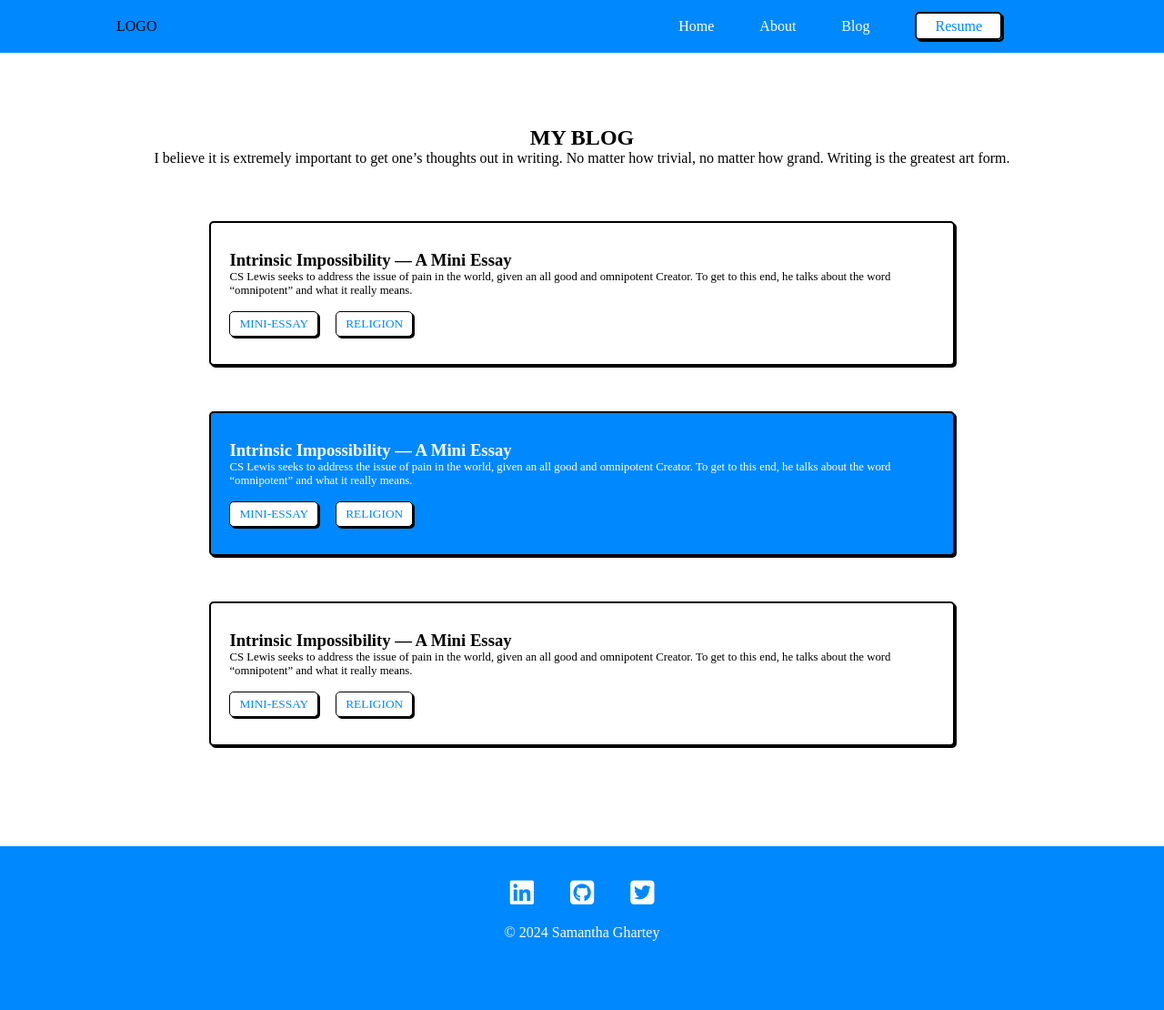
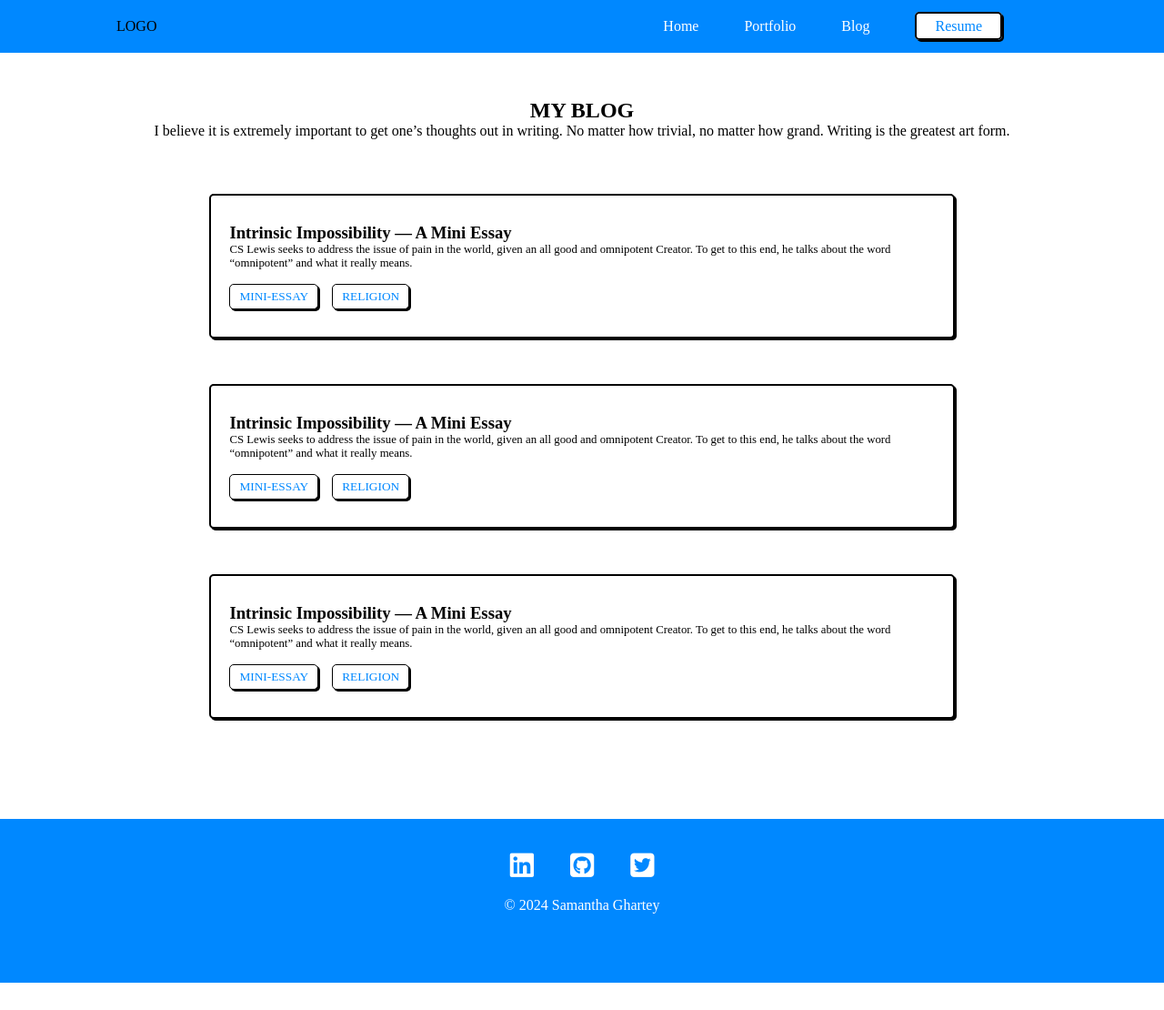
Before and after one commit to samanthaghartey/samanthaghartey.github.io, a Jekyll site: the page built from blog.html, in a window 1280 px wide. Shown: the whole page at 91% size. Built offline with Jekyll 4.4.1, drawn with Linux system fonts in a browser that asks for light colours; nearby versions of some CDN libraries; after the commit the page ends 1080 px from its top, so only the background shows below that.

Commit message:
Updated site

```diff
--- a/_layouts/default.html
+++ b/_layouts/default.html
@@ -5,8 +5,8 @@
     <meta name="viewport" content="width=device-width, initial-scale=1.0" />
     <title>{{ page.title }}</title>
     <link rel="stylesheet" href="{{ '/styles.css' | relative_url }}" />
-    {% if page.title == 'Blog' %}
-    <link rel="stylesheet" href="{{ '/blog.css' | relative_url }}" />
+    {% if page.title != 'Samantha' %}
+    <link rel="stylesheet" href="{{ '/general.css' | relative_url }}" />
     {% endif %}
 
     <link
@@ -25,7 +25,7 @@
           <div class="logo">LOGO</div>
           <ul class="navlinks">
             <li><a href="index.html">Home</a></li>
-            <li><a href="#home">About</a></li>
+            <li><a href="#portfolio">Portfolio</a></li>
             <li><a href="blog.html">Blog</a></li>
             <li><a href="#home" class="resume"> Resume</a></li>
           </ul>
@@ -42,7 +42,7 @@
               <li><a href="index.html">Home</a></li>
             </div>
             <div>
-              <li><a href="#home">About</a></li>
+              <li><a href="#portfolio">Portfolio</a></li>
             </div>
             <div>
               <li><a href="blog.html">Blog</a></li>
--- a/blog.css
+++ /dev/null
@@ -1,51 +0,0 @@
-:root{
-    --white: #fff;
-    --main-blue: #0088FF;
-    --border: 2px solid black;
-    --border-radius: 5px;
-    --secondary : #FFB115;
-}
-
-.blog-item{
-   padding: 30px 20px ;
-   background-color: var(--white);
-
-   color: #000;
-}
-.blog-item-two{
-    background-color: var(--main-blue);
-    color: var(--white);
-}
-
-.blog-item p{
-    color: #000;
-}
-
-.blog-item-two p{
-    color: var(--white);
-
-}
-
-
-
-
-.blog-item h3{
-    font-weight: 600;
-}
-
-
-.tags{
-    margin-top: 15px;
-
-}
-
-.blog-item button{
-    font-family: Poppins;
-    padding: 5px 10px;
-    background-color: #fff;
-    color: var(--main-blue);
-    border: 1px solid black;
-    border-radius: var(--border-radius);
-    box-shadow: 2px 2px 0px rgba(0, 0, 0, 1);
-    margin-right: 15px;
-}
--- a/blog.html
+++ b/blog.html
@@ -1,59 +1,61 @@
 ---
 layout: default
-title : Blog
+title: Blog
 ---
 
-    <section class="blog">
+<section class="blog general">
   <div class="content">
     <div class="container">
       <h1>MY BLOG</h1>
 
-                <p style="margin-bottom: 40px; text-align: center;">I believe it is extremely important to get one’s thoughts out in writing. No matter how trivial, no matter how grand. Writing is the greatest art form. </p>
+      <p style="margin-bottom: 40px; text-align: center">
+        I believe it is extremely important to get one’s thoughts out in
+        writing. No matter how trivial, no matter how grand. Writing is the
+        greatest art form.
+      </p>
 
-                <div class="blog-container">
-
-
-                <div class="blog-item blog-item-one">
-                    <h3> Intrinsic Impossibility — A Mini Essay </h3>
-                    <p>CS Lewis seeks to address the issue of pain in the world, given an all good and omnipotent Creator.
-                         To get to this end, he talks about the word “omnipotent” and what it really means. </p>
+      <div class="blog-container general-container">
+        <div class="general-item blog-item blog-item-one">
+          <h3>Intrinsic Impossibility — A Mini Essay</h3>
+          <p>
+            CS Lewis seeks to address the issue of pain in the world, given an
+            all good and omnipotent Creator. To get to this end, he talks about
+            the word “omnipotent” and what it really means.
+          </p>
 
           <div class="tags">
             <button>MINI-ESSAY</button>
             <button>RELIGION</button>
           </div>
-
         </div>
 
-                <div class="blog-item blog-item-two two">
-                    <h3> Intrinsic Impossibility — A Mini Essay </h3>
-                    <p>CS Lewis seeks to address the issue of pain in the world, given an all good and omnipotent Creator.
-                         To get to this end, he talks about the word “omnipotent” and what it really means. </p>
+        <div class="general-item blog-item blog-item-two two">
+          <h3>Intrinsic Impossibility — A Mini Essay</h3>
+          <p>
+            CS Lewis seeks to address the issue of pain in the world, given an
+            all good and omnipotent Creator. To get to this end, he talks about
+            the word “omnipotent” and what it really means.
+          </p>
 
           <div class="tags">
             <button>MINI-ESSAY</button>
             <button>RELIGION</button>
           </div>
-
-
         </div>
 
-                <div class="blog-item blog-item-three">
-                    <h3> Intrinsic Impossibility — A Mini Essay </h3>
-                    <p>CS Lewis seeks to address the issue of pain in the world, given an all good and omnipotent Creator.
-                         To get to this end, he talks about the word “omnipotent” and what it really means. </p>
+        <div class="general-item blog-item blog-item-three">
+          <h3>Intrinsic Impossibility — A Mini Essay</h3>
+          <p>
+            CS Lewis seeks to address the issue of pain in the world, given an
+            all good and omnipotent Creator. To get to this end, he talks about
+            the word “omnipotent” and what it really means.
+          </p>
 
           <div class="tags">
             <button>MINI-ESSAY</button>
             <button>RELIGION</button>
           </div>
-
-
         </div>
-
-
-
-
       </div>
     </div>
   </div>
--- /dev/null
+++ b/general.css
@@ -0,0 +1,108 @@
+:root {
+  --white: #fff;
+  --main-blue: #0088ff;
+  --border: 2px solid black;
+  --border-radius: 5px;
+  --secondary: #ffb115;
+  --drop-shadow: 2px 2px 0px rgba(0, 0, 0, 1);
+}
+
+.general {
+  margin-top: 50px;
+}
+
+.general .content {
+  height: 100%;
+}
+
+.general .container {
+  display: flex;
+  justify-content: center;
+  align-items: center;
+  flex-direction: column;
+  height: 100%;
+}
+
+.general-container {
+  display: flex;
+  justify-content: space-between;
+  align-items: center;
+  flex-direction: column;
+  width: 100%;
+  padding: 20px 0;
+}
+
+.general-item {
+  gap: 20px;
+  background-color: var(--white);
+  border: var(--border);
+  border-radius: var(--border-radius);
+  padding: 30px 20px;
+  width: 80%;
+  color: var(--white);
+  margin-bottom: 50px;
+  box-shadow: 2px 2px 0px rgba(0, 0, 0, 1);
+}
+.general-item-two {
+  background-color: var(--main-blue);
+  color: var(--white);
+}
+
+.general-item p {
+  color: #000;
+}
+
+.general-item-two p {
+  color: var(--white);
+}
+
+.general-item h3 {
+  font-weight: 600;
+  color: #000;
+}
+
+.tags {
+  margin-top: 15px;
+  display: flex;
+  justify-content: flex-start;
+  align-items: center;
+}
+
+.tags .github-button {
+  color: #000;
+  font-size: 1.2rem;
+  padding: 1px 10px;
+}
+
+.general-item button {
+  font-family: Poppins;
+  padding: 5px 10px;
+  background-color: #fff;
+  color: var(--main-blue);
+  border: 1px solid black;
+  border-radius: var(--border-radius);
+  box-shadow: 2px 2px 0px rgba(0, 0, 0, 1);
+  margin-right: 15px;
+}
+
+.general-item img {
+  width: 100%;
+  border-radius: var(--border-radius);
+  border: var(--border);
+}
+.general-item .text-and-image {
+  display: flex;
+  flex-direction: column;
+  gap: 20px;
+}
+
+/* MEDIA QUERY*/
+
+@media (min-width: 768px) and (max-width: 1920px) {
+  .general-item .text-and-image {
+    flex-direction: row;
+  }
+  .general-item img {
+    width: 50%;
+  }
+}
--- a/styles.css
+++ b/styles.css
@@ -1,55 +1,54 @@
-:root{
+:root {
   --white: #fff;
-    --main-blue: #0088FF;
+  --main-blue: #0088ff;
   --border: 2px solid black;
   --border-radius: 5px;
-    --secondary : #FFB115;
-    --drop-shadow : 2px 2px 0px rgba(0, 0, 0, 1);
+  --secondary: #ffb115;
+  --drop-shadow: 2px 2px 0px rgba(0, 0, 0, 1);
 }
 
-*{
+* {
   margin: 0;
   padding: 0;
   box-sizing: border-box;
 }
 
-body{
+body {
   font-family: poppins;
-
 }
 
-.content{
-    padding-inline: clamp(2vw, 10vw ,200px)
-
+.content {
+  padding-inline: clamp(2vw, 10vw, 200px);
 }
 
-header{
+header {
   background-color: var(--main-blue);
 }
 
-.navbar{
-
+.navbar {
   padding: 20px 0;
   display: flex;
   justify-content: space-between;
-
 }
 
-.navlinks{
+.navlinks {
   list-style-type: none;
   display: flex;
-
 }
-.menu{display: none; cursor: pointer; color: var(--main-blue);}
-.navlinks li a{
+.menu {
+  display: none;
+  cursor: pointer;
+  color: var(--main-blue);
+}
+.navlinks li a {
   text-decoration: none;
   color: var(--white);
   margin-right: 50px;
 }
 
-.navlinks .resume{
+.navlinks .resume {
   border: var(--border);
-    box-shadow:  2px 2px 0px rgba(0, 0, 0, 1);;
+  box-shadow: 2px 2px 0px rgba(0, 0, 0, 1);
   padding: 5px 20px;
   border-radius: var(--border-radius);
   background-color: var(--white);
@@ -59,8 +58,7 @@ header{
 
 /*MOBILE NAVBAR*/
 
-.navbar-small{
-
+.navbar-small {
   display: none;
   flex-direction: column;
   background-color: var(--white);
@@ -69,128 +67,119 @@ header{
   border-radius: var(--border-radius);
   padding: 0;
 }
-.navbar-small .navlinks{
+.navbar-small .navlinks {
   flex-direction: column;
   margin-top: 5px;
 
   align-items: center;
   justify-content: center;
-
 }
 
 /* .navbar-small i{
     color: var(--main-blue);
 } */
-.navbar-small .navlinks li a{
-
+.navbar-small .navlinks li a {
   color: black;
   font-weight: 500;
-
+  display: block;
+  padding: 10px 0;
 }
-.navbar-small .navlinks div{
+.navbar-small .navlinks div {
   width: 100%;
-    padding: 10px;
+  /*   padding: 10px; */
   text-align: center;
 }
+.navbar-small .navlinks div :hover {
+  background-color: var(--main-blue);
+}
 
-.navbar-small .navlinks div:nth-of-type(1), .navbar-small .navlinks div:nth-of-type(2),.navbar-small .navlinks div:nth-of-type(3), .navbar-small .navlinks div:nth-of-type(4) {
+.navbar-small .navlinks div:nth-of-type(1),
+.navbar-small .navlinks div:nth-of-type(2),
+.navbar-small .navlinks div:nth-of-type(3),
+.navbar-small .navlinks div:nth-of-type(4) {
   border-top: var(--border);
 }
 
-.logo-and-menu{
+.logo-and-menu {
   padding: 10px 20px;
   display: flex;
   justify-content: space-between;
   align-items: center;
-
 }
-
-
 
 /*LANDING PAGE*/
 
-.landing{
-
+.landing {
   background-color: var(--main-blue);
   /* height: 90vh; */
   display: flex;
   justify-content: center;
   align-items: center;
-
 }
-.landing .content{
+.landing .content {
   height: 100%;
   width: 100%;
-
 }
 
-.landing-text-and-image{
+.landing-text-and-image {
   display: flex;
   justify-content: space-between;
   align-items: center;
   width: 100%;
   color: var(--white);
-
 }
 
-.landing-text{
+.landing-text {
   display: flex;
   flex-direction: column;
 }
 
-.landing-text h1{
-    font-size: clamp(2rem, 3rem  , 6rem)
+.landing-text h1 {
+  font-size: clamp(2rem, 3rem, 6rem);
 }
-.landing-text-and-image img{
-    width: clamp(30%,50%,230px);
+.landing-text-and-image img {
+  width: clamp(30%, 50%, 230px);
   margin-top: 20px;
 }
 
-.landing-description{
+.landing-description {
   display: flex;
   justify-content: space-between;
   font-size: 22px;
-
 }
 
 /* PoRTFOLIO */
 
-.portfolio{
+.portfolio {
   padding-top: 50px;
-
 }
-
-
 
 .portfolio .content {
   height: 100%; /* Ensures content takes full height of portfolio */
   width: 100%; /* Optional: set width to full */
-
 }
 
-.portfolio .container{
+.portfolio .container {
   display: flex;
   flex-wrap: wrap;
   flex-direction: column;
   justify-content: center;
   align-items: center;
   height: 100%;
-
-
 }
-.portfolio img{
+.portfolio img {
   width: 100px;
 }
 
-.portfolio-container{
+.portfolio-container {
   display: flex;
   justify-content: space-between;
   height: 100%;
   width: 100%;
 }
 
-.portfolio-item{
-    padding: clamp(20px,4vw,50px) 0;
+.portfolio-item {
+  padding: clamp(20px, 4vw, 50px) 0;
   display: flex;
   flex-direction: column;
   align-items: center;
@@ -201,44 +190,39 @@ header{
   border: var(--border);
   border-radius: var(--border-radius);
   box-shadow: 2px 2px 0px rgba(0, 0, 0, 1);
-
 }
 
-.portfolio-item button, .blog .view-more{
+.portfolio-item button,
+.blog .view-more {
   font-family: Poppins;
   padding: 7px 30px;
   background-color: #fff;
   color: var(--main-blue);
   border: var(--border);
   border-radius: var(--border-radius);
-    box-shadow: 2px 2px 0px rgba(0, 0, 0, 1);;
-
+  box-shadow: 2px 2px 0px rgba(0, 0, 0, 1);
 }
 
-
-.portfolio-item-one button, .portfolio-item-three button{
+.portfolio-item-one button,
+.portfolio-item-three button {
   background-color: var(--secondary);
   color: var(--white);
-
-
 }
-.portfolio-item-two button{
+.portfolio-item-two button {
   background-color: var(--main-blue);
   color: var(--white);
 }
 
 /*BLOG*/
-.blog{
+.blog {
   margin-top: 80px;
-
 }
 
-.blog .content{
+.blog .content {
   height: 100%;
 }
 
-.blog .container{
-
+.blog .container {
   display: flex;
   justify-content: center;
   align-items: center;
@@ -246,7 +230,7 @@ header{
   height: 100%;
 }
 
-.blog-container{
+.blog-container {
   display: flex;
   justify-content: space-between;
   align-items: center;
@@ -255,8 +239,6 @@ header{
   width: 100%;
   /*  height: 60%; */
   padding: 20px 0;
-
-
 }
 
 .blog-item {
@@ -268,135 +250,127 @@ header{
   color: var(--white);
   margin-bottom: 50px;
   box-shadow: 2px 2px 0px rgba(0, 0, 0, 1);
-
-
 }
 
-.blog-item h3{
+.blog-item h3 {
   font-weight: 500;
-
-
 }
 
-.blog-item p{
-    font-size: .8rem;
-    color: rgba(255, 255, 255,.64);
+.blog-item p {
+  font-size: 0.8rem;
+  color: rgba(255, 255, 255, 0.64);
 }
 
-.blog .view-more{
+.blog .view-more {
   background-color: var(--main-blue);
   color: var(--white);
-
-
 }
-.blog-item-two{
+.blog-item-two {
   background-color: var(--white);
-    color: #0088FF;
+  color: #0088ff;
 }
-.blog-item-two p{
+.blog-item-two p {
   color: var(--main-blue);
 }
 
 /*FOOTER*/
-footer{
+footer {
   margin-top: 40px;
   height: 20vh;
   background-color: var(--main-blue);
 }
 
-footer .content{
+footer .content {
   width: 100%;
   height: 100%;
 }
 
-footer .container{
+footer .container {
   display: flex;
   flex-direction: column;
   justify-content: center;
   align-items: center;
-    padding-top: clamp(20px, 4vh, 40px) ;
+  padding-top: clamp(20px, 4vh, 40px);
   color: var(--white);
 }
 
-footer .container .icons{
+footer .container .icons {
   display: flex;
   justify-content: space-between;
 
   gap: 40px;
   margin-bottom: 20px;
-
-
 }
-footer .container .icons i{
+footer .container .icons i {
   font-size: 30px;
   color: var(--white);
-
 }
 
+/* GENERAL*/
+
+/* MEDIA QUERY*/
 
 @media (max-width: 900px) {
   /* Smaller font for mobile devices */
-    .content{
+  .content {
     padding: clamp(1rem, 4vw, 2rem);
   }
 
   /*NAVBAR*/
 
-    .navbar-big{
+  .navbar-big {
     display: none;
   }
-    .navbar-small{
+  .navbar-small {
     display: flex;
   }
 
-  .navbar-small .navlinks{
+  .navbar-small .navlinks {
     display: none;
   }
 
   /*LANDING*/
-    .landing-text-and-image{
+  .landing-text-and-image {
     text-align: center;
     flex-direction: column;
   }
 
   /*PORTFOLIO*/
-    .portfolio-container{
+  .portfolio-container {
     flex-direction: column;
     justify-content: space-between;
     align-items: center;
     gap: 20px;
   }
- .portfolio-item{
+  .portfolio-item {
     flex: 0 0 auto;
     width: 80%;
   }
 
   /*BLOG*/
 
- .blog-item{
+  .blog-item {
     width: 95%;
   }
 
-.blog-item h3{
+  .blog-item h3 {
     font-size: 1rem;
   }
 
-
-.blog-item p{
-    font-size: .7rem;
-
+  .blog-item p {
+    font-size: 0.7rem;
   }
 }
 
 /*TABLET SIZE*/
 @media (min-width: 900px) and (max-width: 1200px) {
-     .portfolio-container{
+  .portfolio-container {
     flex-direction: column;
     justify-content: space-between;
     align-items: center;
     gap: 20px;
   }
- .portfolio-item{
+  .portfolio-item {
     flex: 0 0 auto;
     width: 70%;
   }
```
Also changed, not shown: coding.html (added, +87 -0 lines), electronics.css (added, +7 -0 lines), electronics.html (added, +75 -0 lines), index.html (+36 -29 lines), index.js (+28 -28 lines), images/Screenshot 2024-10-23 211336.png (added). Lines whose indentation alone changed are shown as unchanged.
